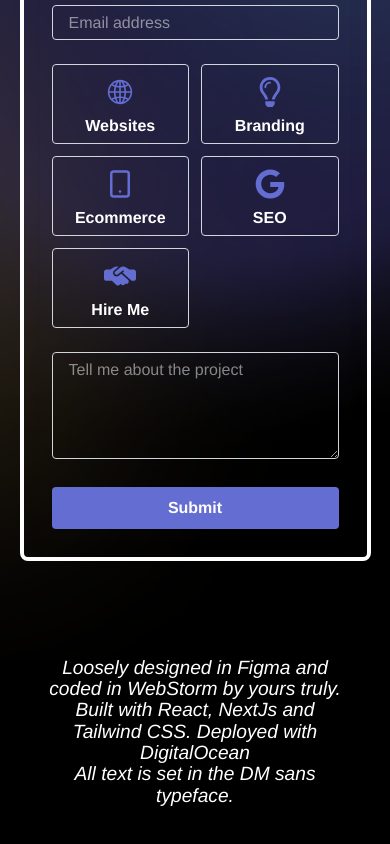
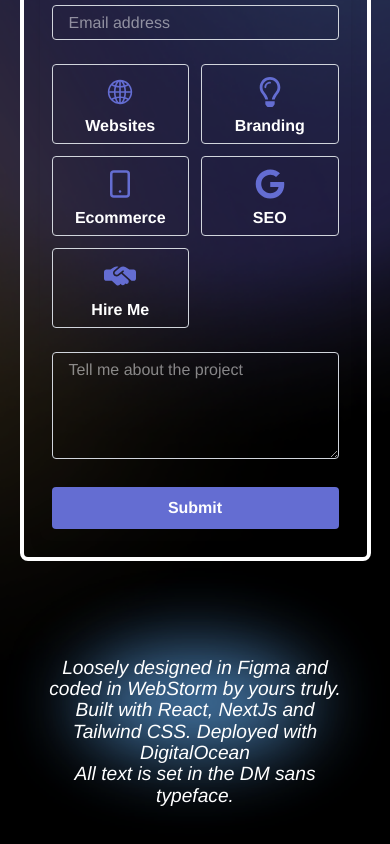
Before and after one commit to oCaio-re/my_next_portfolio, a Next.js app: page / in a window 390 px wide. Shown: the part 7990-8834 px from the top of the page. Built offline with nearby package versions, Linux system fonts and the light colour scheme.

Commit message:
mobile footer bg done

```diff
--- a/app/components/Footer.tsx
+++ b/app/components/Footer.tsx
@@ -2,7 +2,10 @@ import React from 'react';
 
 function Footer() {
     return (
-        <section id="footer" className="text-white w-[80vw] text-[1.2rem] italic m-auto mt-[6rem] mb-[3rem]">
+        <section id="footer" className="relative text-white w-[80vw] text-[1.2rem] italic m-auto mt-[6rem] mb-[3rem]">
+            <img alt="bg-img-1" src="../../images/background/blue_s.png"
+                 className="absolute -z-5 -mt-[4rem] scale-130 opacity-90"
+            />
             <p>
                 Loosely designed in
                 <a href="https://www.figma.com/" target= "_blank" className="hover:text-[#646DD2]"> Figma </a>
```
